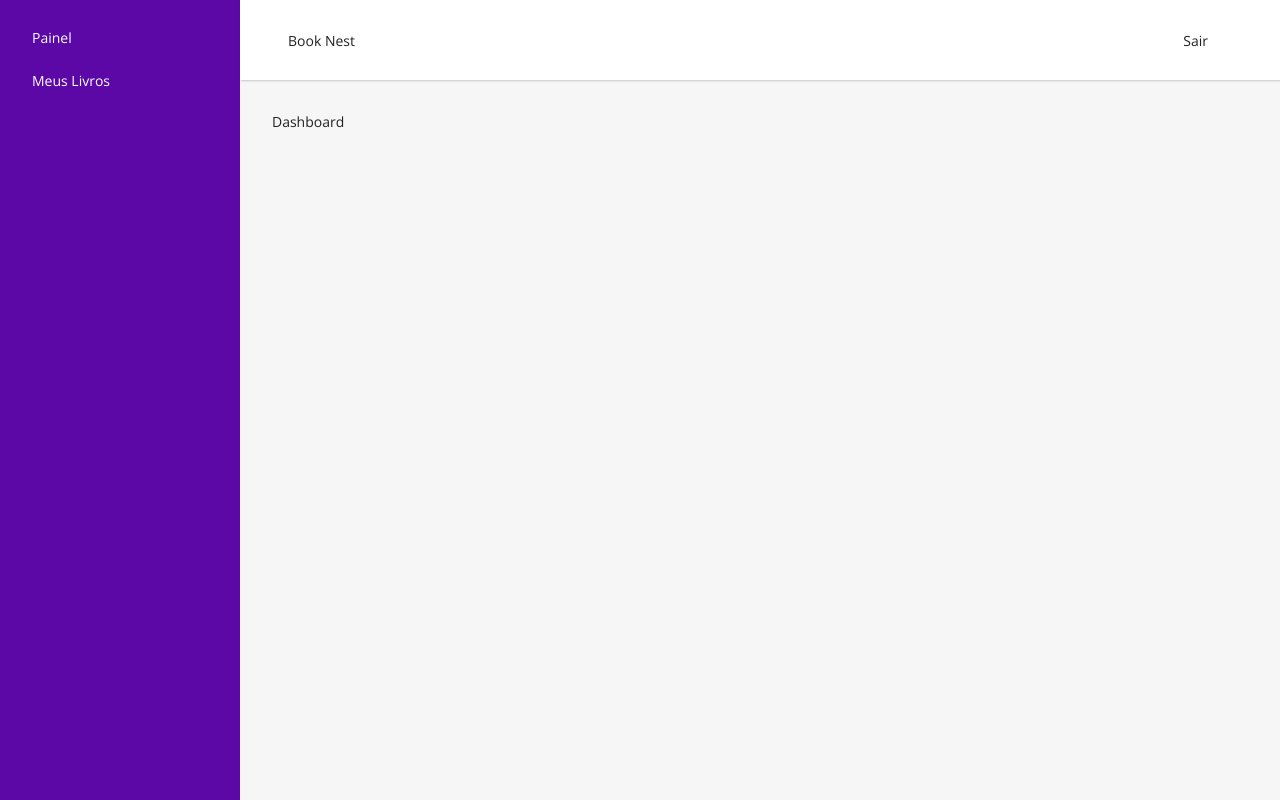
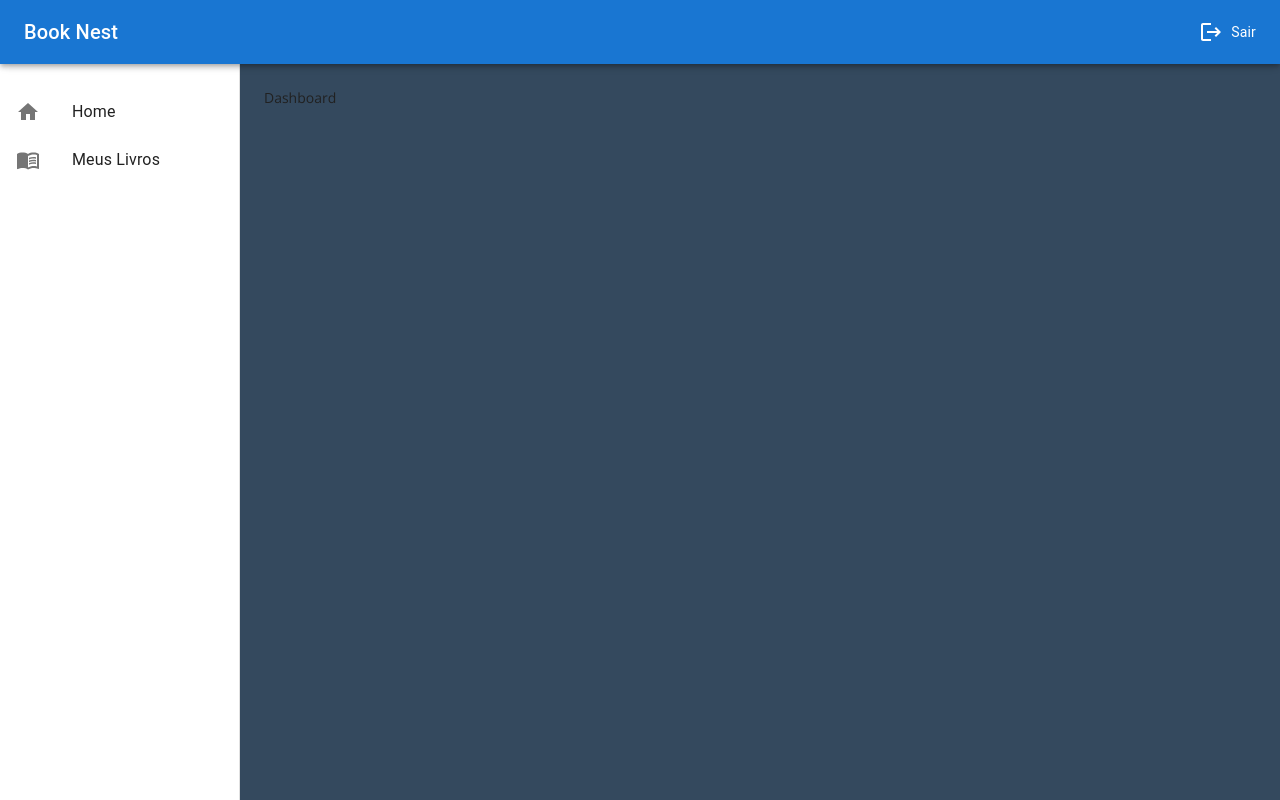
Before and after one commit to csarfau/BookNest, a React (Vite) app in the folder frontend/: page /dashboard in a window 1280 px wide. Built offline with nearby package versions, Linux system fonts and the light colour scheme; no server answers; sample sign-in values are in the browser's storage.

Commit message:
style: enhance the appearance of the default and dashboard pages

```diff
--- a/frontend/src/components/DefaultLayout.tsx
+++ b/frontend/src/components/DefaultLayout.tsx
@@ -1,56 +1,170 @@
-import { Link, Navigate, Outlet } from "react-router-dom";
-import { useUser } from "../contexts/UserContext";
-import { useEffect } from "react";
-import axiosClient from "../axios-client";
-import { toast } from "react-toastify";
+import React, { useEffect } from 'react';
+import { Link as RouterLink, Outlet, Navigate } from 'react-router-dom';
+import {
+  AppBar,
+  Box,
+  Drawer,
+  IconButton,
+  Link,
+  List,
+  ListItem,
+  ListItemIcon,
+  ListItemText,
+  Toolbar,
+  Typography,
+  useTheme,
+  useMediaQuery
+} from '@mui/material';
+import {
+  Menu as MenuIcon,
+  Home as HomeIcon,
+  MenuBook as BookIcon,
+  Logout as LogoutIcon
+} from '@mui/icons-material';
+import { useUser } from '../contexts/UserContext';
+import axiosClient from '../axios-client';
+import { toast } from 'react-toastify';
 
-export default function DefaultLayout() {
+const DRAWER_WIDTH = 240;
+
+const DefaultLayout = () => {
   const { user, token, setUser, setToken } = useUser();
+  const theme = useTheme();
+  const isMobile = useMediaQuery(theme.breakpoints.down('sm'));
+  const [mobileOpen, setMobileOpen] = React.useState(false);
+
+  // UseEffect para preencher os dados iniciais do usuário ao entrar
+  useEffect(() => {
+    if(token) {
+      axiosClient.get("/user").then(({ data }) => {
+        setUser(data);
+      });
+    }
+  }, [token, setUser]);
+
+  // onLogout: Remove o token de autenticação
+  const onLogout = () => {
+    axiosClient
+      .post("/logout")
+      .then(() => {
+        setUser(null), setToken(null);
+      })
+      .catch((err) => {
+        toast.error(`Falha ao sair: ${err}`, { theme: "dark" });
+      });
+  };
+
+  const handleDrawerToggle = () => {
+    setMobileOpen(!mobileOpen);
+  };
+
+  const drawerContent = (
+    <Box sx={{ mt: 2 }}>
+      <List>
+        <ListItem component={RouterLink} to="/dashboard" sx={{ color: 'inherit', textDecoration: 'none' }} onClick={handleDrawerToggle}>
+          <ListItemIcon>
+            <HomeIcon />
+          </ListItemIcon>
+          <ListItemText primary="Home" />
+        </ListItem>
+        <ListItem component={RouterLink} to="/books" sx={{ color: 'inherit', textDecoration: 'none' }} onClick={handleDrawerToggle}>
+          <ListItemIcon>
+            <BookIcon />
+          </ListItemIcon>
+          <ListItemText primary="Meus Livros" />
+        </ListItem>
+      </List>
+    </Box>
+  );
 
   if (!token) {
     return <Navigate to="/login" />;
   }
 
-  // onLogout: Remove o token de autenticação
-  const onLogout = (e: React.MouseEvent<HTMLAnchorElement>) => {
-    e.preventDefault();
-    axiosClient.post("/logout")
-      .then(() => {
-        setUser(null),
-        setToken(null)
-      })
-      .catch(err => {
-        toast.error(`Falha ao sair: ${err}`, {theme: "dark"});
-      })
-  };
+  return (
+    <Box sx={{ display: 'flex', minHeight: '100vh' }}>
+      <AppBar position="fixed" sx={{ zIndex: theme.zIndex.drawer + 1 }}>
+        <Toolbar>
+          {isMobile && (
+            <IconButton
+              color="inherit"
+              edge="start"
+              onClick={handleDrawerToggle}
+              sx={{ mr: 2 }}
+            >
+              <MenuIcon />
+            </IconButton>
+          )}
+          <Typography variant="h6" component="div" sx={{ flexGrow: 1 }}>
+            Book Nest
+          </Typography>
+          <Box sx={{ display: 'flex', alignItems: 'center', gap: 2 }}>
+            <Typography variant="body1">{user?.name}</Typography>
+            <Link
+              component="button"
+              color="inherit"
+              onClick={onLogout}
+              sx={{
+                display: 'flex',
+                alignItems: 'center',
+                gap: 1,
+                textDecoration: 'none',
+                '&:hover': { opacity: 0.8 }
+              }}
+            >
+              <LogoutIcon />
+              <Typography variant="body2">Sair</Typography>
+            </Link>
+          </Box>
+        </Toolbar>
+      </AppBar>
 
-  // UseEffect para preencher os dados iniciais do usuário ao entrar
-  useEffect(() => {
-    axiosClient.get("/user").then(({ data }) => {
-      setUser(data);
-    });
-  }, []);
+      <Box component="nav">
+        {isMobile ? (
+          <Drawer
+            variant="temporary"
+            open={mobileOpen}
+            onClose={handleDrawerToggle}
+            ModalProps={{ keepMounted: true }}
+            sx={{
+              '& .MuiDrawer-paper': { boxSizing: 'border-box', width: DRAWER_WIDTH }
+            }}
+          >
+            <Toolbar />
+            {drawerContent}
+          </Drawer>
+        ) : (
+          <Drawer
+            variant="permanent"
+            sx={{
+              width: DRAWER_WIDTH,
+              flexShrink: 0,
+              '& .MuiDrawer-paper': {
+                width: DRAWER_WIDTH,
+                boxSizing: 'border-box',
+                borderRight: `1px solid ${theme.palette.divider}`
+              }
+            }}
+          >
+            <Toolbar />
+            {drawerContent}
+          </Drawer>
+        )}
+      </Box>
 
-  return (
-    <div id="defaultLayout">
-      <aside>
-        <Link to="/dashboard">Painel</Link>
-        <Link to="/books">Meus Livros</Link>
-      </aside>
-      <div className="content">
-        <header>
-          <div>Book Nest</div>
-          <div>
-            {user?.name}
-            <a href="#" onClick={onLogout} className="btn-logout">
-              Sair
-            </a>
-          </div>
-        </header>
-        <main>
-          <Outlet />
-        </main>
-      </div>
-    </div>
+      <Box
+        component="main"
+        sx={{
+          flexGrow: 1,
+          p: 3,
+          width: { sm: `calc(100% - ${DRAWER_WIDTH}px)` }
+        }}
+      >
+        <Toolbar /> {/* This creates space for the AppBar */}
+        <Outlet />
+      </Box>
+    </Box>
   );
-}
+};
+
+export default DefaultLayout;
--- a/frontend/src/index.css
+++ b/frontend/src/index.css
@@ -17,7 +17,7 @@ body {
     padding: 0;
     font-size: 14px;
     color: #212121;
-    background-color: #f6f6f6;
+    background-color: #34495e;
 }
 
 input {
@@ -53,61 +53,10 @@ input:focus {
     cursor: pointer;
 }
 
-.btn-block {
-    width: 100%;
-}
-
-.btn-add,
-.btn-edit,
-.btn-delete{
-    padding: 0.5rem 0.75rem;
-    font-size: 14px;
-    border-radius: 4px;
-}
-.btn-add {
-    background-color: #00a762;
-}
-.btn-delete {
-    background-color: #b72424;
-}
-
-.btn-logout {
-    text-decoration: none;
-    padding: 0.75rem 1.5rem;
-    color: #212121;
-    transition: all 0.3s;
-    border-radius: 6px;
-}
-.btn-logout:hover {
-    background-color: rgba(0, 0, 0, 0.1);
-}
-
 .btn:hover,
 .btn:active,
 .btn:focus {
     background: #5b08a7;
-}
-
-.text-center {
-    text-align: center;
-}
-
-table {
-    width: 100%;
-    border-spacing: 0;
-    border-collapse: collapse;
-}
-
-table > thead > tr > th {
-    text-align: left;
-    padding: 0.5rem 0.5rem;
-    background-color: #efefef;
-}
-
-table > tbody > tr > td {
-    padding: 0.5rem 0.5rem;
-    border-bottom: 1px solid #efefef;
-    white-space: nowrap;
 }
 
 .card {
@@ -125,17 +74,6 @@ table > tbody > tr > td {
     color: white;
     border-radius: 0.5rem;
     margin-bottom: 1rem;
-}
-
-.notification {
-    position: fixed;
-    right: 1rem;
-    bottom: 1rem;
-    z-index: 100;
-    padding: 1rem 1.5rem;
-    background-color: #00a762;
-    color: white;
-    border-radius: 0.5rem;
 }
 
 /* Login/Signup forms*/
--- a/frontend/src/views/Dashboard.tsx
+++ b/frontend/src/views/Dashboard.tsx
@@ -1,4 +1,31 @@
+import { useEffect, useState } from "react";
+import axiosClient from "../axios-client";
+import { IBooks } from "../types/books";
+
+/** Função do componente Dashboard:
+ * - Exibir todos os livros existentes
+ * - Filtrar de acordo com o título
+ */
+
 export default function Dashboard() {
+  const [books, setBooks] = useState<IBooks[] | []>([]);
+  const [_, setLoading] = useState(false);
+
+  // useEffect(() => {
+  //   getAllBooks();
+  // }, []);
+
+  // const getAllBooks = () => {
+  //   setLoading(true);
+  //   axiosClient.get("/books")
+  //     .then(({data}) => {
+  //       setLoading(false);
+  //       console.log(data);
+  //     })
+  //     .catch(() => {
+  //       setLoading(false);
+  //     })
+  // }
   return (
     <div>
       Dashboard
```
Also changed, not shown: 1 other file (tests, documents, lock files or other folders).
